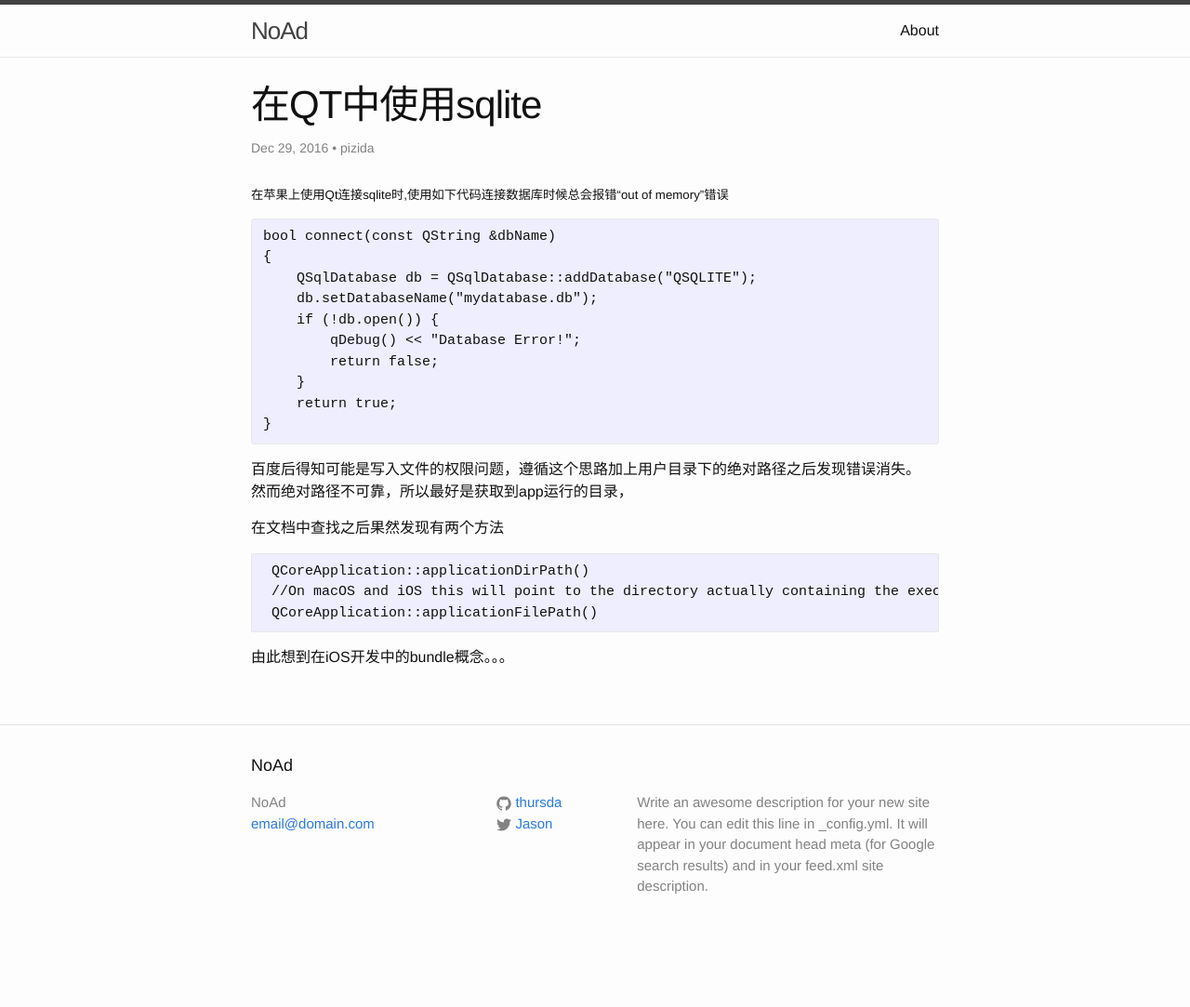
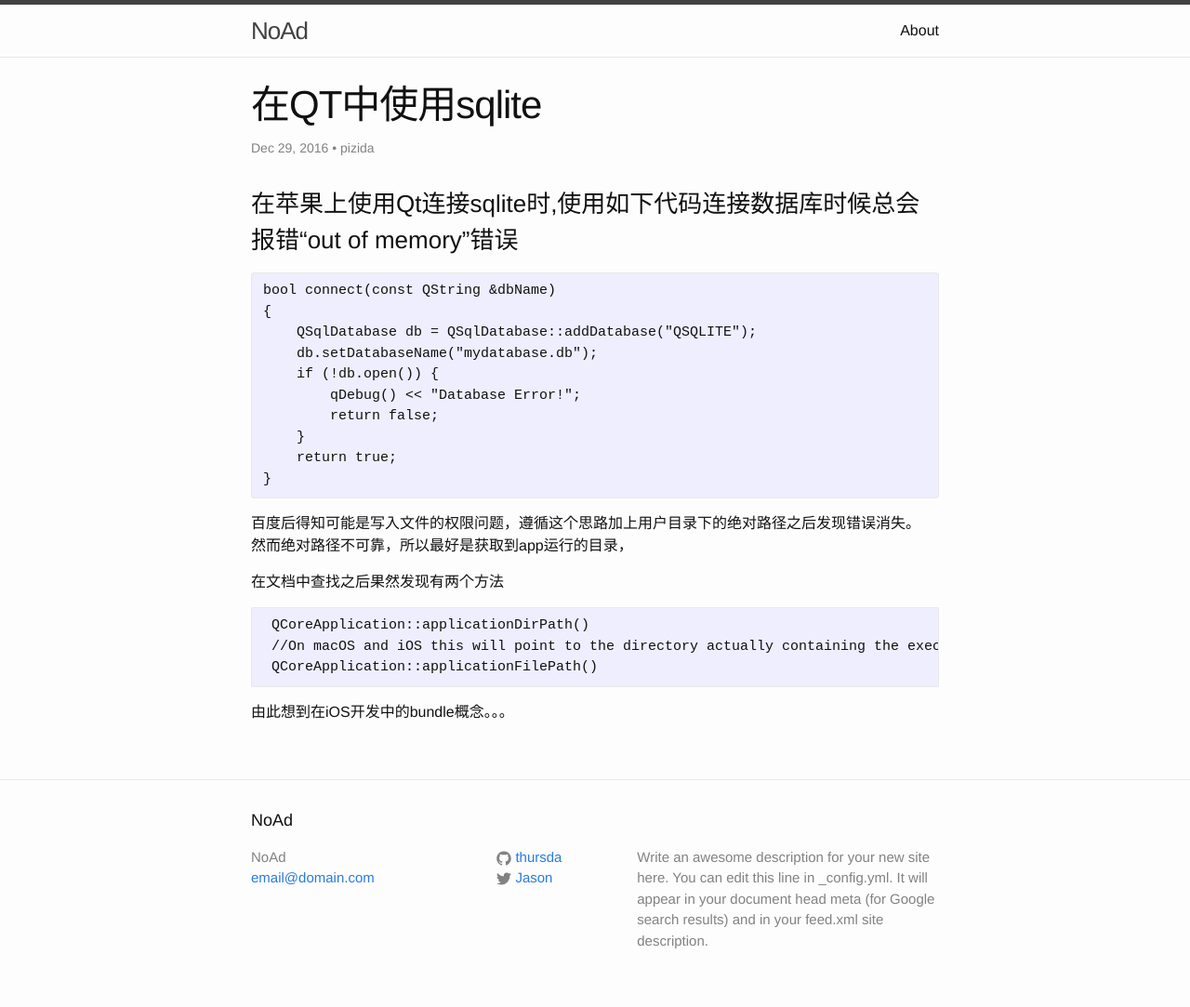
Before and after one commit to Thursda/Thursday.github.io, a Jekyll site: the page built from _posts/2016-12-29-learnngQt.md, in a window 1280 px wide. Shown: the whole page at 93% size. Built offline with Jekyll 4.4.1, drawn with Linux system fonts in a browser that asks for light colours; before the commit the page ends 1025 px from its top, so only the background shows below that.

Commit message:
modify format

````diff
--- a/_posts/2016-12-29-learnngQt.md
+++ b/_posts/2016-12-29-learnngQt.md
@@ -8,7 +8,7 @@ categories: qt
 tag: qt
 ---
 
-##### 在苹果上使用Qt连接sqlite时,使用如下代码连接数据库时候总会报错“out of memory"错误
+### 在苹果上使用Qt连接sqlite时,使用如下代码连接数据库时候总会报错“out of memory"错误
 
 ```C++
 bool connect(const QString &dbName)
````
